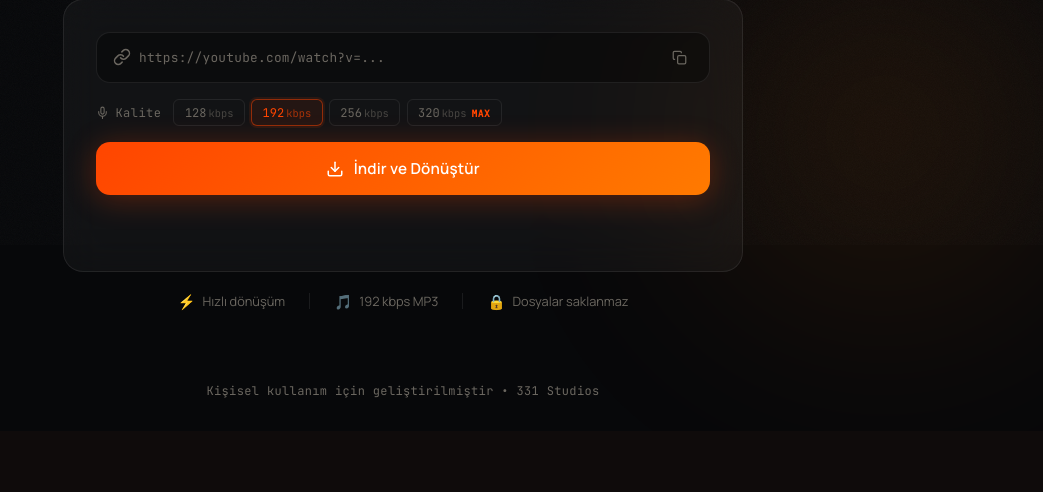
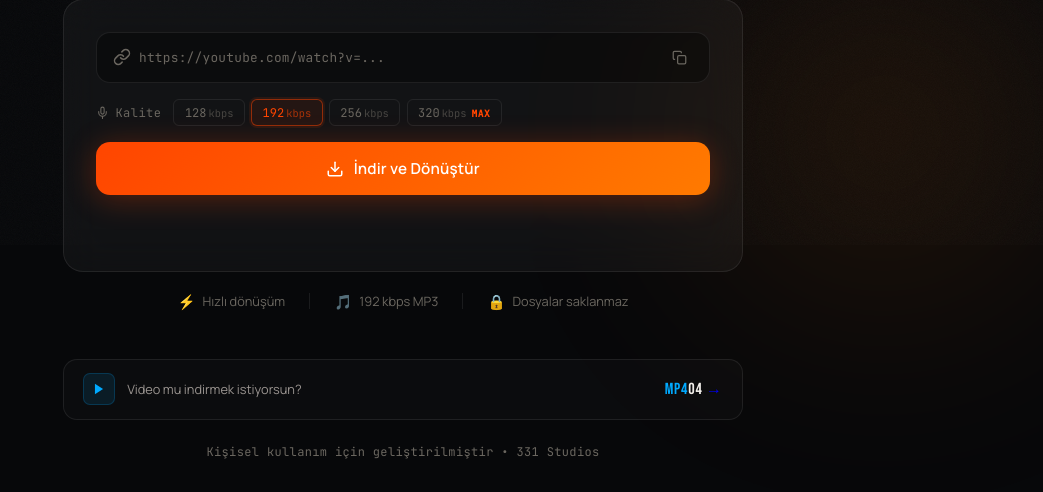
Before and after one commit to 331s/mp331, a Flask app: page / in a window 1280 px wide. Shown: the part 555-1047 px from the top of the page, without its empty margins (237-1280 px from the left). Before the commit the page ends 953 px from the top, so only its background shows below. Run offline with Flask 3, Linux system fonts and the light colour scheme; parts of the project's set-up code (start-up, migrations or seed data) failed here and were passed over.

Commit message:
Add files via upload

```diff
--- a/app.py
+++ b/app.py
@@ -3,13 +3,6 @@ import yt_dlp
 import os
 import tempfile
 import glob
-
-# Render gibi ortamlarda sistem FFmpeg yoksa imageio-ffmpeg'i kullan
-try:
-    import imageio_ffmpeg
-    os.environ.setdefault('FFMPEG_BINARY', imageio_ffmpeg.get_ffmpeg_exe())
-except ImportError:
-    pass
 
 app = Flask(__name__)
 
--- a/static/css/style.css
+++ b/static/css/style.css
@@ -591,3 +591,62 @@ body {
     .features { gap: 1rem; flex-wrap: wrap; justify-content: center; }
     .header-badge { display: none; }
 }
+
+/* ===========================
+   Crosslink Banner
+   =========================== */
+
+.crosslink {
+    display: flex;
+    align-items: center;
+    gap: 0.75rem;
+    text-decoration: none;
+    border: 1px solid var(--border);
+    border-radius: var(--radius);
+    padding: 0.85rem 1.2rem;
+    background: rgba(255,255,255,0.02);
+    transition: border-color 0.25s, background 0.25s, transform 0.2s;
+    animation: fadeUp 0.8s 0.55s ease both;
+    width: 100%;
+    max-width: 680px;
+}
+
+.crosslink:hover {
+    border-color: rgba(0,170,255,0.35);
+    background: rgba(0,170,255,0.04);
+    transform: translateY(-1px);
+}
+
+.crosslink-icon {
+    width: 32px; height: 32px;
+    border-radius: 7px;
+    background: rgba(0,170,255,0.1);
+    border: 1px solid rgba(0,170,255,0.2);
+    display: flex; align-items: center; justify-content: center;
+    color: #00AAFF;
+    flex-shrink: 0;
+}
+
+.crosslink-text {
+    display: flex;
+    align-items: center;
+    justify-content: space-between;
+    flex: 1;
+    gap: 0.5rem;
+}
+
+.crosslink-label {
+    font-size: 0.8rem;
+    color: var(--text-dim);
+    font-family: var(--font-body);
+}
+
+.crosslink-brand {
+    font-family: var(--font-display);
+    font-size: 1rem;
+    letter-spacing: 0.05em;
+    white-space: nowrap;
+}
+
+.cl-mp4 { color: #00AAFF; }
+.cl-04  { color: var(--text); }
--- a/templates/index.html
+++ b/templates/index.html
@@ -146,6 +146,19 @@
             </div>
         </main>
 
+        <!-- Crosslink -->
+        <a href="https://mp404.onrender.com/" target="_blank" class="crosslink">
+            <span class="crosslink-icon">
+                <svg width="14" height="14" viewBox="0 0 24 24" fill="none">
+                    <polygon points="5,3 19,12 5,21" fill="currentColor"/>
+                </svg>
+            </span>
+            <span class="crosslink-text">
+                <span class="crosslink-label">Video mu indirmek istiyorsun?</span>
+                <span class="crosslink-brand"><span class="cl-mp4">MP4</span><span class="cl-04">04</span> →</span>
+            </span>
+        </a>
+
         <!-- Footer -->
         <footer class="footer">
             <p>Kişisel kullanım için geliştirilmiştir • 331 Studios</p>
```
